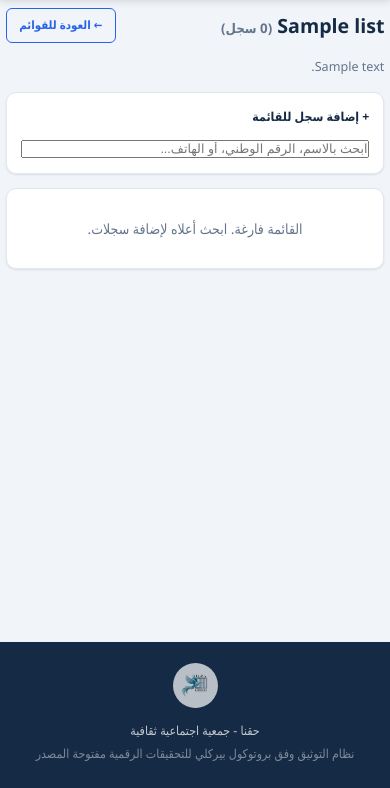
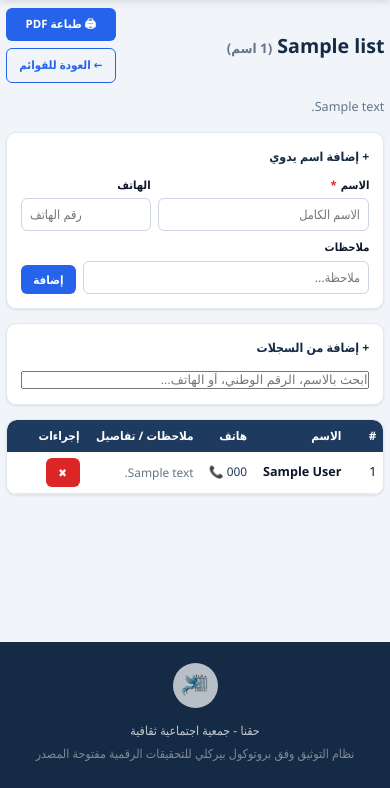
Before and after one commit to MuTheBug/dd, a Flask app: page /admin/list/1 in a window 390 px wide. Shown: the part 56-844 px from the top of the page. Run offline with Flask 3, Linux system fonts and the light colour scheme; the visitor is signed in with stand-in values (Sample User, id 1); tables that the repository leaves empty hold one stand-in row (values such as "Sample post"); data that the repository does not hold is empty.

Commit message:
feat: Custom lists with manual names and PDF print
- Add custom_list_manual_items table for manually typed names
- Manual entry form: name (required), phone, notes
- Both manual names and database records shown in one merged table
- Manual entries listed first, then records from database
- Sequential numbering across both types
- Records from database show (سجل #ID) badge and link to detail
- PDF export includes both manual names and records
- Simplified PDF columns: #, name, phone, notes
- List count includes both manual and record entries
- Delete list cleans up both manual and record items

https://claude.ai/code/session_01FZZA9sHitvUinEA95n5vod

```diff
--- a/app.py
+++ b/app.py
@@ -499,6 +499,19 @@ def migrate_db():
             FOREIGN KEY (list_id) REFERENCES custom_lists(id) ON DELETE CASCADE,
             FOREIGN KEY (record_id) REFERENCES records(id) ON DELETE CASCADE,
             UNIQUE(list_id, record_id)
+        )
+    """)
+
+    # -- Custom list manual entries --
+    cursor.execute("""
+        CREATE TABLE IF NOT EXISTS custom_list_manual_items (
+            id INTEGER PRIMARY KEY AUTOINCREMENT,
+            list_id INTEGER NOT NULL,
+            full_name TEXT NOT NULL,
+            phone TEXT DEFAULT '',
+            notes TEXT DEFAULT '',
+            added_at TEXT DEFAULT (datetime('now','localtime')),
+            FOREIGN KEY (list_id) REFERENCES custom_lists(id) ON DELETE CASCADE
         )
     """)
 
@@ -2505,10 +2518,10 @@ def admin_record_delete_service(record_id, sid):
 def admin_custom_lists():
     db = get_db()
     lists = db.execute("""
-        SELECT cl.*, COUNT(cli.id) as item_count
+        SELECT cl.*,
+            (SELECT COUNT(*) FROM custom_list_items WHERE list_id=cl.id) +
+            (SELECT COUNT(*) FROM custom_list_manual_items WHERE list_id=cl.id) as item_count
         FROM custom_lists cl
-        LEFT JOIN custom_list_items cli ON cl.id = cli.list_id
-        GROUP BY cl.id
         ORDER BY cl.created_at DESC
     """).fetchall()
     return render_template('admin_custom_lists.html', lists=lists)
@@ -2546,7 +2559,12 @@ def admin_custom_list_detail(lid):
         ORDER BY cli.added_at DESC
     """, (lid,)).fetchall()
 
-    return render_template('admin_custom_list_detail.html', clist=clist, items=items)
+    manual_items = db.execute(
+        "SELECT * FROM custom_list_manual_items WHERE list_id=? ORDER BY added_at DESC", (lid,)
+    ).fetchall()
+
+    return render_template('admin_custom_list_detail.html',
+                           clist=clist, items=items, manual_items=manual_items)
 
 
 @app.route('/admin/list/<int:lid>/pdf')
@@ -2566,6 +2584,10 @@ def admin_custom_list_pdf(lid):
         ORDER BY cli.added_at ASC
     """, (lid,)).fetchall()
 
+    manual_items = db.execute(
+        "SELECT * FROM custom_list_manual_items WHERE list_id=? ORDER BY added_at ASC", (lid,)
+    ).fetchall()
+
     # Logo
     logo_b64 = ''
     logo_path = os.path.join(BASE_DIR, 'static', 'img', 'logo.jpg')
@@ -2573,8 +2595,10 @@ def admin_custom_list_pdf(lid):
         with open(logo_path, 'rb') as f:
             logo_b64 = base64.b64encode(f.read()).decode()
 
+    total_count = len(items) + len(manual_items)
     html = render_template('pdf_custom_list.html',
-                           clist=clist, items=items, logo_b64=logo_b64,
+                           clist=clist, items=items, manual_items=manual_items,
+                           total_count=total_count, logo_b64=logo_b64,
                            STATUS_MAP=STATUS_MAP,
                            now=datetime.now().strftime('%Y-%m-%d'))
 
@@ -2593,6 +2617,7 @@ def admin_custom_list_pdf(lid):
 def admin_delete_list(lid):
     db = get_db()
     db.execute("DELETE FROM custom_list_items WHERE list_id=?", (lid,))
+    db.execute("DELETE FROM custom_list_manual_items WHERE list_id=?", (lid,))
     db.execute("DELETE FROM custom_lists WHERE id=?", (lid,))
     db.commit()
     flash('تم حذف القائمة', 'success')
@@ -2624,6 +2649,34 @@ def admin_list_remove_record(lid, item_id):
     db.execute("DELETE FROM custom_list_items WHERE id=? AND list_id=?", (item_id, lid))
     db.commit()
     flash('تم حذف السجل من القائمة', 'success')
+    return redirect(url_for('admin_custom_list_detail', lid=lid))
+
+
+@app.route('/admin/list/<int:lid>/add_manual', methods=['POST'])
+@admin_required
+def admin_list_add_manual(lid):
+    name = request.form.get('full_name', '').strip()
+    if not name:
+        flash('يرجى إدخال الاسم', 'error')
+        return redirect(url_for('admin_custom_list_detail', lid=lid))
+    db = get_db()
+    db.execute("""
+        INSERT INTO custom_list_manual_items (list_id, full_name, phone, notes)
+        VALUES (?, ?, ?, ?)
+    """, (lid, name, request.form.get('phone', '').strip(),
+          request.form.get('notes', '').strip()))
+    db.commit()
+    flash(f'تم إضافة: {name}', 'success')
+    return redirect(url_for('admin_custom_list_detail', lid=lid))
+
+
+@app.route('/admin/list/<int:lid>/remove_manual/<int:mid>', methods=['POST'])
+@admin_required
+def admin_list_remove_manual(lid, mid):
+    db = get_db()
+    db.execute("DELETE FROM custom_list_manual_items WHERE id=? AND list_id=?", (mid, lid))
+    db.commit()
+    flash('تم الحذف من القائمة', 'success')
     return redirect(url_for('admin_custom_list_detail', lid=lid))
 
 
--- a/templates/admin_custom_list_detail.html
+++ b/templates/admin_custom_list_detail.html
@@ -2,13 +2,14 @@
 {% block title %}{{ clist.name }} - حقنا{% endblock %}
 
 {% block content %}
+{% set total = items|length + manual_items|length %}
 <div style="display: flex; align-items: center; justify-content: space-between; flex-wrap: wrap; gap: 0.5rem; margin-bottom: 1rem;">
     <h1 style="font-size: 1.4rem; color: var(--primary-dark);">
         {{ clist.name }}
-        <span style="font-size: 0.95rem; color: var(--text-light);">({{ items|length }} سجل)</span>
+        <span style="font-size: 0.95rem; color: var(--text-light);">({{ total }} اسم)</span>
     </h1>
     <div class="btn-group">
-        {% if items %}
+        {% if total > 0 %}
         <a href="{{ url_for('admin_custom_list_pdf', lid=clist.id) }}" class="btn btn-primary btn-sm" target="_blank">&#x1F5A8; طباعة PDF</a>
         {% endif %}
         <a href="{{ url_for('admin_custom_lists') }}" class="btn btn-outline btn-sm">&#x2190; العودة للقوائم</a>
@@ -19,49 +20,75 @@
 <p style="font-size: 0.9rem; color: var(--text-light); margin-bottom: 1rem;">{{ clist.description }}</p>
 {% endif %}
 
-<!-- Search and Add -->
+<!-- Add manual name -->
 <div class="card" style="padding: 1rem; margin-bottom: 1rem;">
-    <div style="font-size: 0.88rem; font-weight: 600; color: var(--primary-dark); margin-bottom: 0.6rem;">+ إضافة سجل للقائمة</div>
+    <div style="font-size: 0.88rem; font-weight: 600; color: var(--primary-dark); margin-bottom: 0.6rem;">+ إضافة اسم يدوي</div>
+    <form method="POST" action="{{ url_for('admin_list_add_manual', lid=clist.id) }}" style="display: flex; flex-wrap: wrap; gap: 0.5rem; align-items: end;">
+        <div class="form-group" style="margin-bottom:0; flex: 2; min-width: 180px;">
+            <label style="font-size: 0.8rem;">الاسم <span style="color: var(--deceased);">*</span></label>
+            <input type="text" name="full_name" required placeholder="الاسم الكامل" style="font-size: 0.9rem;">
+        </div>
+        <div class="form-group" style="margin-bottom:0; flex: 1; min-width: 130px;">
+            <label style="font-size: 0.8rem;">الهاتف</label>
+            <input type="text" name="phone" placeholder="رقم الهاتف" dir="ltr" style="font-size: 0.9rem;">
+        </div>
+        <div class="form-group" style="margin-bottom:0; flex: 1; min-width: 130px;">
+            <label style="font-size: 0.8rem;">ملاحظات</label>
+            <input type="text" name="notes" placeholder="ملاحظة..." style="font-size: 0.9rem;">
+        </div>
+        <button type="submit" class="btn btn-primary btn-sm">إضافة</button>
+    </form>
+</div>
+
+<!-- Search and add from records -->
+<div class="card" style="padding: 1rem; margin-bottom: 1rem;">
+    <div style="font-size: 0.88rem; font-weight: 600; color: var(--primary-dark); margin-bottom: 0.6rem;">+ إضافة من السجلات</div>
     <div style="position: relative;">
         <input type="text" id="listSearchInput" placeholder="ابحث بالاسم، الرقم الوطني، أو الهاتف..." style="font-size: 0.9rem; width: 100%;" oninput="searchForList(this.value)">
         <div id="listSearchResults" style="display:none; position:absolute; top:100%; right:0; left:0; z-index:100; background: var(--card-bg); border: 1px solid var(--border); border-radius: 8px; box-shadow: var(--shadow-lg); max-height: 300px; overflow-y: auto; margin-top: 2px;"></div>
     </div>
 </div>
 
-<!-- List Items Table -->
-{% if items %}
+<!-- Combined Table -->
+{% if total > 0 %}
 <div class="card" style="padding: 0; overflow: hidden;">
     <div class="table-wrapper">
         <table>
             <thead>
                 <tr>
-                    <th>#</th>
+                    <th style="width:35px;">#</th>
                     <th>الاسم</th>
-                    <th>الأب</th>
-                    <th>الكنية</th>
-                    <th>الحالة</th>
-                    <th>المحافظة</th>
                     <th>هاتف</th>
-                    <th>إجراءات</th>
+                    <th>ملاحظات / تفاصيل</th>
+                    <th style="width:80px;">إجراءات</th>
                 </tr>
             </thead>
             <tbody>
+                {% set counter = {'n': 1} %}
+                {% for m in manual_items %}
+                <tr>
+                    <td>{{ counter.n }}{% if counter.update({'n': counter.n + 1}) %}{% endif %}</td>
+                    <td style="font-weight: 600;">{{ m.full_name }}</td>
+                    <td dir="ltr" style="text-align: right; white-space: nowrap;">
+                        {% if m.phone %}
+                        <a href="tel:{{ m.phone }}" style="color: var(--primary); text-decoration: none; font-size: 0.85rem;">&#x1F4DE; {{ m.phone }}</a>
+                        {% else %}-{% endif %}
+                    </td>
+                    <td style="font-size: 0.85rem; color: var(--text-light);">{{ m.notes or '-' }}</td>
+                    <td>
+                        <form method="POST" action="{{ url_for('admin_list_remove_manual', lid=clist.id, mid=m.id) }}" style="display:inline;" onsubmit="return confirm('حذف من القائمة؟')">
+                            <button type="submit" class="btn btn-danger btn-sm" title="حذف">&#x2716;</button>
+                        </form>
+                    </td>
+                </tr>
+                {% endfor %}
                 {% for r in items %}
-                <tr>
-                    <td>{{ r.id }}</td>
-                    <td style="font-weight: 600;">{{ r.first_name }}</td>
-                    <td>{{ r.father_name or '-' }}</td>
-                    <td>{{ r.last_name or '-' }}</td>
-                    <td>
-                        {% if r.status == 'survivor' %}
-                        <span class="status-badge status-survivor">ناجٍ</span>
-                        {% elif r.status == 'enforced' %}
-                        <span class="status-badge status-enforced">مغيّب</span>
-                        {% elif r.status == 'deceased' %}
-                        <span class="status-badge status-deceased">متوفى</span>
-                        {% endif %}
+                <tr style="background: rgba(37,99,235,0.03);">
+                    <td>{{ counter.n }}{% if counter.update({'n': counter.n + 1}) %}{% endif %}</td>
+                    <td style="font-weight: 600;">
+                        {{ r.first_name }} {{ r.father_name or '' }} {{ r.last_name or '' }}
+                        <span style="font-size: 0.7rem; color: var(--primary); margin-right: 4px;">(سجل #{{ r.id }})</span>
                     </td>
-                    <td>{{ r.province or '-' }}</td>
                     <td dir="ltr" style="text-align: right; white-space: nowrap;">
                         {% set phone = r.phone or r.spouse_phone or r.guardian_phone or r.reporter_phone %}
                         {% if phone %}
@@ -69,11 +96,14 @@
                         {% if not r.phone %}<span style="font-size:0.65rem; color:var(--text-light); display:block; direction:rtl;">{% if r.spouse_phone == phone %}زوج/ة{% elif r.guardian_phone == phone %}ولي أمر{% else %}مبلغ{% endif %}</span>{% endif %}
                         {% else %}-{% endif %}
                     </td>
+                    <td style="font-size: 0.85rem; color: var(--text-light);">
+                        {{ STATUS_MAP.get(r.status, '') }} — {{ r.province or '' }}
+                    </td>
                     <td>
                         <div class="btn-group" style="flex-wrap: nowrap;">
                             <a href="{{ url_for('admin_record_detail', record_id=r.id) }}" class="btn btn-primary btn-sm" title="عرض">&#x1F441;</a>
-                            <form method="POST" action="{{ url_for('admin_list_remove_record', lid=clist.id, item_id=r.item_id) }}" style="display:inline;" onsubmit="return confirm('حذف هذا السجل من القائمة؟')">
-                                <button type="submit" class="btn btn-danger btn-sm" title="إزالة من القائمة">&#x2716;</button>
+                            <form method="POST" action="{{ url_for('admin_list_remove_record', lid=clist.id, item_id=r.item_id) }}" style="display:inline;" onsubmit="return confirm('حذف من القائمة؟')">
+                                <button type="submit" class="btn btn-danger btn-sm" title="حذف">&#x2716;</button>
                             </form>
                         </div>
                     </td>
@@ -85,7 +115,7 @@
 </div>
 {% else %}
 <div class="card" style="text-align: center; padding: 2rem; color: var(--text-light);">
-    القائمة فارغة. ابحث أعلاه لإضافة سجلات.
+    القائمة فارغة. أضف أسماء يدوياً أو ابحث في السجلات أعلاه.
 </div>
 {% endif %}
 
```
Also changed, not shown: templates/pdf_custom_list.html (+15 -30 lines).
